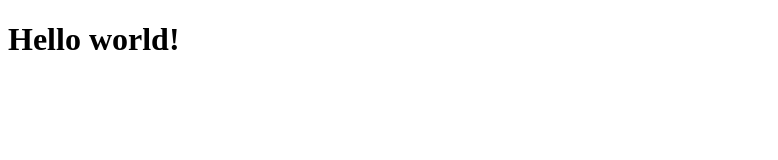
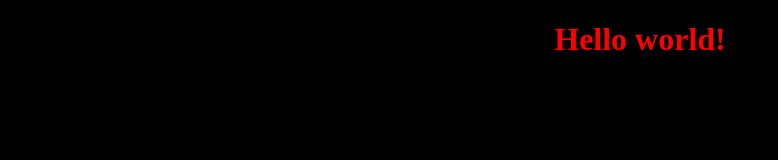
Before and after one commit to mkienbus/first-webpage, a plain HTML site: page index.html in a window 1280 px wide. Shown: the whole page, without its empty margins (0-778 px from the left). Drawn offline with Linux system fonts and the light colour scheme.

Commit message:
add style.css, connect to index.html

```diff
--- a/index.html
+++ b/index.html
@@ -2,6 +2,7 @@
 <html lang = "en">
     <head>
         <title>Michael's Website</title>
+        <link rel = "stylesheet" href = "style.css">
     </head>
 
     <body>
--- /dev/null
+++ b/style.css
@@ -0,0 +1,8 @@
+body {
+    background: black;
+}
+
+body h1 {
+    color: red;
+    text-align: center;
+}
```
